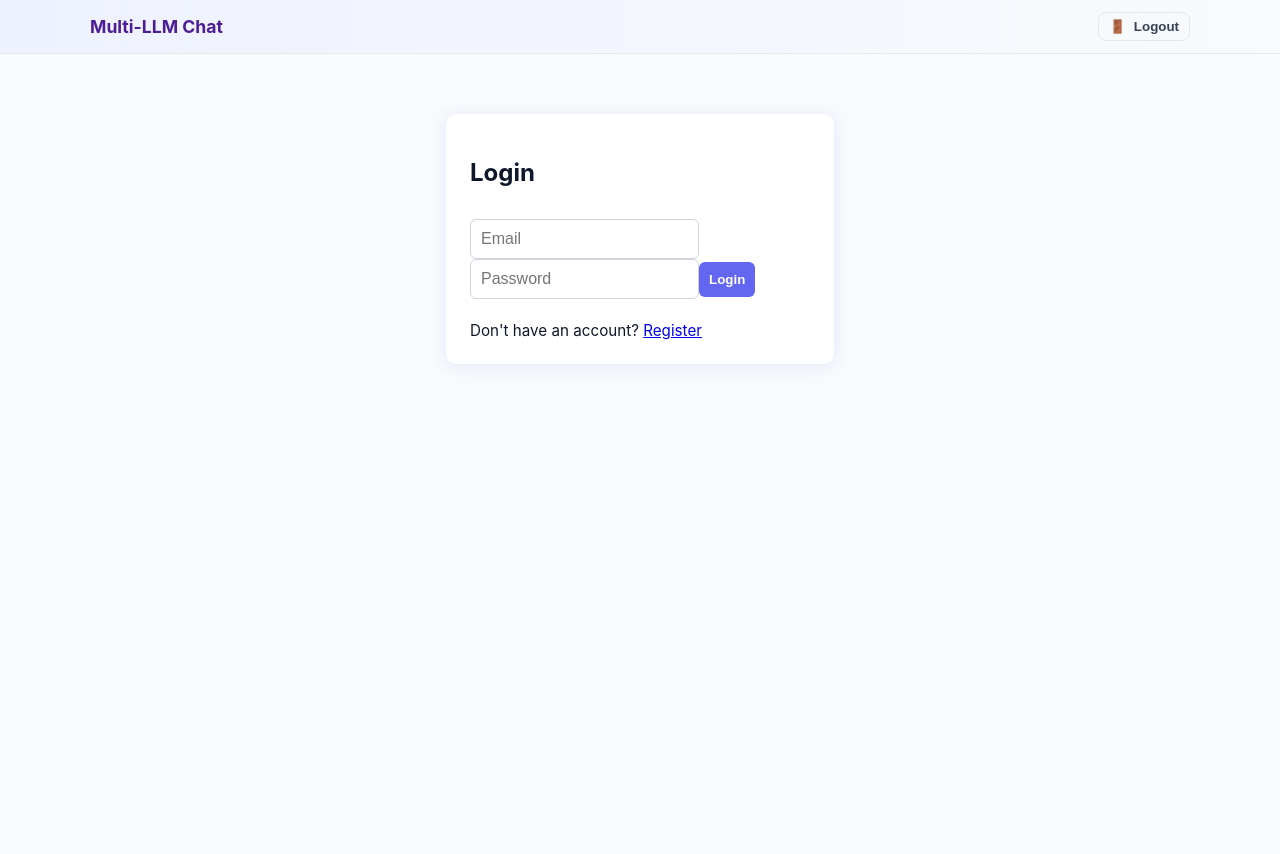
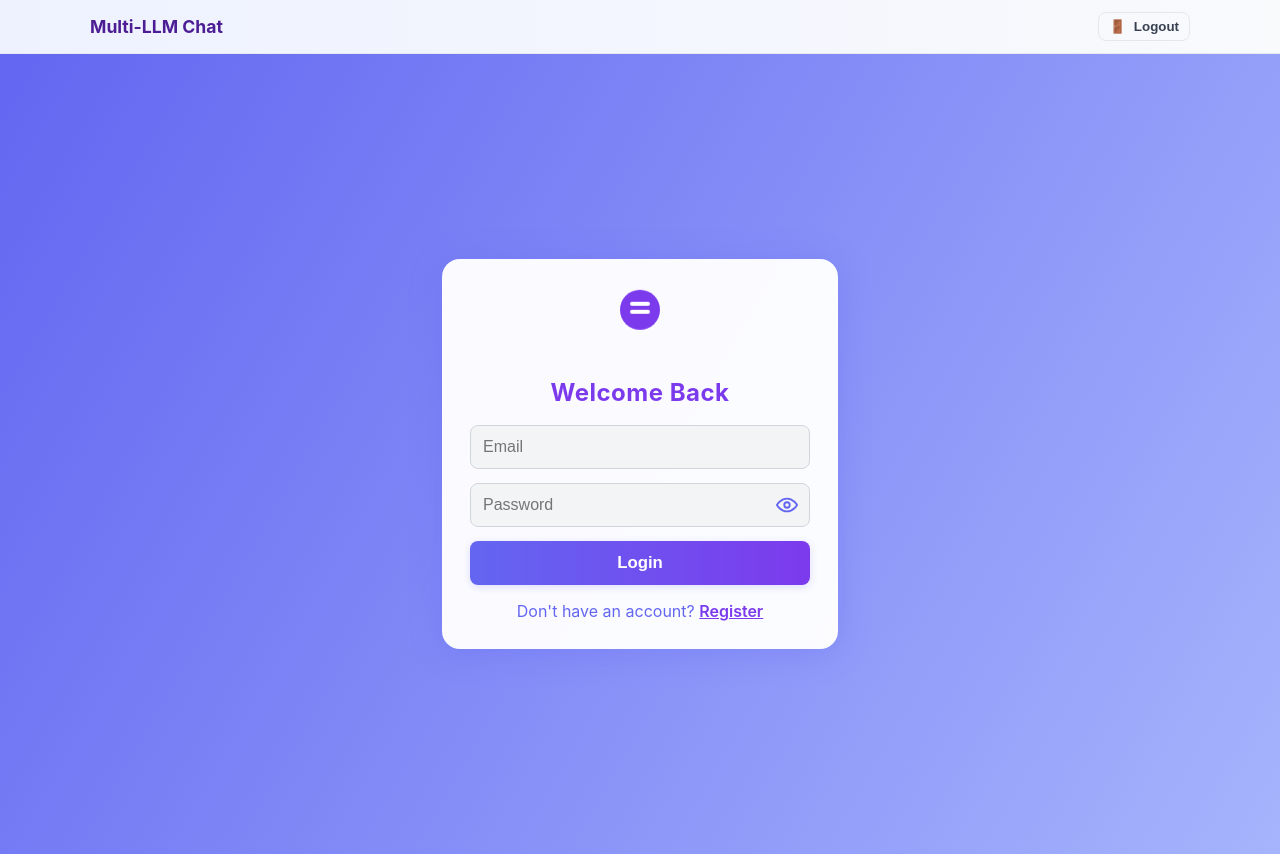
Before and after one commit to Subhadeep1999/multi-chat-llm-ui, an Angular app: page / in a window 1280 px wide. Before the commit the page ends 800 px from the top, so only its background shows below. Built offline with nearby package versions, Linux system fonts and the light colour scheme.

Commit message:
feat: implement password visibility toggle in login and registration forms

```diff
--- a/src/app/pages/login/login.component.css
+++ b/src/app/pages/login/login.component.css
@@ -1,34 +1,135 @@
-.login-container, .register-container {
-  max-width: 340px;
-  margin: 60px auto;
-  padding: 24px;
-  background: #fff;
-  border-radius: 10px;
-  box-shadow: 0 2px 16px #6366f122;
+/* Password field with eye icon */
+.password-field {
+  position: relative;
+  width: 100%;
+  display: flex;
+  align-items: center;
+}
+.password-field input {
+  flex: 1;
+}
+.eye-icon {
+  position: absolute;
+  right: 12px;
+  top: 50%;
+  transform: translateY(-50%);
+  cursor: pointer;
+  user-select: none;
+  display: flex;
+  align-items: center;
+}
+body, .login-bg-animated {
+  min-height: 100vh;
+  width: 100vw;
+  margin: 0;
+  padding: 0;
+  overflow: hidden;
+  background: linear-gradient(120deg, #6366f1 0%, #a5b4fc 100%);
+  animation: gradientMove 8s ease-in-out infinite alternate;
+}
+
+@keyframes gradientMove {
+  0% { background-position: 0% 50%; }
+  100% { background-position: 100% 50%; }
+}
+
+.login-cards-wrapper {
+  display: flex;
+  justify-content: center;
+  align-items: center;
+  min-height: 100vh;
+  gap: 40px;
+}
+
+.login-card, .register-card {
+  width: 340px;
+  background: rgba(255,255,255,0.97);
+  border-radius: 18px;
+  box-shadow: 0 4px 32px #6366f155;
+  padding: 36px 28px 28px 28px;
   display: flex;
   flex-direction: column;
-  gap: 12px;
+  align-items: center;
+  animation: fadeInUp 0.7s cubic-bezier(.23,1.01,.32,1) both;
+}
+
+@keyframes fadeInUp {
+  0% { opacity: 0; transform: translateY(40px); }
+  100% { opacity: 1; transform: none; }
+}
+
+.chat-icon {
+  margin-bottom: 12px;
+  animation: bounce 1.5s infinite alternate;
+}
+@keyframes bounce {
+  0% { transform: translateY(0); }
+  100% { transform: translateY(-10px); }
+}
+
+h2 {
+  margin-bottom: 18px;
+  color: #7c3aed;
+  font-weight: 700;
+  letter-spacing: 0.5px;
+}
+form {
+  width: 100%;
+  display: flex;
+  flex-direction: column;
+  gap: 14px;
 }
 input {
-  padding: 10px;
-  border-radius: 6px;
+  padding: 12px;
+  border-radius: 8px;
   border: 1px solid #d1d5db;
   font-size: 1rem;
+  background: #f3f4f6;
+  transition: border 0.2s;
+}
+input:focus {
+  border: 1.5px solid #6366f1;
+  outline: none;
 }
 button {
-  padding: 10px;
-  border-radius: 6px;
-  background: #6366f1;
+  padding: 12px;
+  border-radius: 8px;
+  background: linear-gradient(90deg, #6366f1 0%, #7c3aed 100%);
   color: #fff;
   border: none;
-  font-weight: 600;
+  font-weight: 700;
+  font-size: 1.05rem;
   cursor: pointer;
+  box-shadow: 0 2px 8px #6366f133;
+  transition: background 0.2s;
+}
+button:active {
+  background: #7c3aed;
 }
 .error {
   color: #ef4444;
-  font-size: 0.95rem;
+  font-size: 0.98rem;
+  text-align: center;
 }
 .register-link {
-  margin-top: 10px;
-  font-size: 0.95rem;
+  margin-top: 16px;
+  font-size: 1rem;
+  color: #6366f1;
 }
+.register-link a {
+  color: #7c3aed;
+  font-weight: 600;
+  text-decoration: underline;
+  cursor: pointer;
+}
+.register-card {
+  width: 340px;
+  background: rgba(255,255,255,0.97);
+  border-radius: 18px;
+  box-shadow: 0 4px 32px #6366f155;
+  padding: 36px 28px 28px 28px;
+  display: flex;
+  flex-direction: column;
+  align-items: center;
+  animation: fadeInUp 0.7s cubic-bezier(.23,1.01,.32,1) both;
+}
--- a/src/app/pages/login/login.component.html
+++ b/src/app/pages/login/login.component.html
@@ -1,13 +1,41 @@
-<div class="login-container">
-  <h2>Login</h2>
+<div class="login-bg-animated">
+  <div class="login-cards-wrapper">
+    <ng-container *ngIf="!showRegister; else registerBlock">
+      <div class="login-card">
+        <div class="chat-icon">
+          <svg width="48" height="48" viewBox="0 0 24 24" fill="none"><circle cx="12" cy="12" r="10" fill="#7c3aed"/><path d="M8 13h8M8 9h8" stroke="#fff" stroke-width="2" stroke-linecap="round"/></svg>
+        </div>
+        <h2>Welcome Back</h2>
         <form [formGroup]="form" (ngSubmit)="submit()">
           <input formControlName="email" placeholder="Email" type="email" />
-    <input formControlName="password" placeholder="Password" type="password" />
+          <div class="password-field">
+            <input [type]="showPassword ? 'text' : 'password'" formControlName="password" placeholder="Password" />
+            <span class="eye-icon" (click)="toggleShowPassword()">
+              <svg *ngIf="!showPassword" xmlns="http://www.w3.org/2000/svg" width="22" height="22" fill="none" viewBox="0 0 24 24"><path stroke="#6366f1" stroke-width="2" d="M1 12s4-7 11-7 11 7 11 7-4 7-11 7S1 12 1 12Z"/><circle cx="12" cy="12" r="3" stroke="#6366f1" stroke-width="2"/></svg>
+              <svg *ngIf="showPassword" xmlns="http://www.w3.org/2000/svg" width="22" height="22" fill="none" viewBox="0 0 24 24"><path stroke="#6366f1" stroke-width="2" d="M3 3l18 18M1 12s4-7 11-7c2.5 0 4.6.7 6.3 1.7M23 12s-4 7-11 7c-2.5 0-4.6-.7-6.3-1.7"/><circle cx="12" cy="12" r="3" stroke="#6366f1" stroke-width="2"/></svg>
+            </span>
+          </div>
           <button type="submit" [disabled]="loading">Login</button>
           <div class="error" *ngIf="error">{{ error }}</div>
         </form>
         <div class="register-link">
-    Don't have an account? <a href="#" (click)="toggleRegister(); $event.preventDefault()">Register</a>
+          Don't have an account?
+          <a href="#" (click)="toggleRegister(); $event.preventDefault()">Register</a>
         </div>
-  <app-register *ngIf="showRegister" (registered)="showRegister=false"></app-register>
       </div>
+    </ng-container>
+    <ng-template #registerBlock>
+      <div class="register-card">
+        <div class="chat-icon">
+          <svg width="48" height="48" viewBox="0 0 24 24" fill="none"><circle cx="12" cy="12" r="10" fill="#7c3aed"/><path d="M8 13h8M8 9h8" stroke="#fff" stroke-width="2" stroke-linecap="round"/></svg>
+        </div>
+        <h2>Create Account</h2>
+        <app-register (registered)="showRegister=false"></app-register>
+        <div class="register-link">
+          Already have an account?
+          <a href="#" (click)="toggleRegister(); $event.preventDefault()">Login</a>
+        </div>
+      </div>
+    </ng-template>
+  </div>
+</div>
--- a/src/app/pages/login/login.component.ts
+++ b/src/app/pages/login/login.component.ts
@@ -17,6 +17,7 @@ export class LoginComponent {
   error: string = '';
   loading = false;
   showRegister = false;
+  showPassword = false;
 
   constructor(private fb: FormBuilder, private http: HttpClient, private router: Router) {
     this.form = this.fb.group({
@@ -44,4 +45,8 @@ export class LoginComponent {
   toggleRegister() {
     this.showRegister = !this.showRegister;
   }
+
+  toggleShowPassword() {
+    this.showPassword = !this.showPassword;
+  }
 }
--- a/src/app/pages/register/register.component.css
+++ b/src/app/pages/register/register.component.css
@@ -1,3 +1,63 @@
+.password-field {
+  position: relative;
+  width: 100%;
+  display: flex;
+  align-items: center;
+}
+.password-field input {
+  flex: 1;
+}
+.eye-icon {
+  position: absolute;
+  right: 12px;
+  top: 50%;
+  transform: translateY(-50%);
+  cursor: pointer;
+  user-select: none;
+  display: flex;
+  align-items: center;
+}
 .register-container {
-  /* Inherit styles from login for consistency */
+  width: 100%;
+  display: flex;
+  flex-direction: column;
+  align-items: center;
 }
+form {
+  width: 100%;
+  display: flex;
+  flex-direction: column;
+  gap: 14px;
+}
+input {
+  padding: 12px;
+  border-radius: 8px;
+  border: 1px solid #d1d5db;
+  font-size: 1rem;
+  background: #f3f4f6;
+  transition: border 0.2s;
+}
+input:focus {
+  border: 1.5px solid #6366f1;
+  outline: none;
+}
+button {
+  padding: 12px;
+  border-radius: 8px;
+  background: linear-gradient(90deg, #6366f1 0%, #7c3aed 100%);
+  color: #fff;
+  border: none;
+  font-weight: 700;
+  font-size: 1.05rem;
+  cursor: pointer;
+  box-shadow: 0 2px 8px #6366f133;
+  transition: background 0.2s;
+}
+button:active {
+  background: #7c3aed;
+}
+.error {
+  color: #ef4444;
+  font-size: 0.98rem;
+  text-align: center;
+}
--- a/src/app/pages/register/register.component.html
+++ b/src/app/pages/register/register.component.html
@@ -2,8 +2,20 @@
   <h2>Register</h2>
   <form [formGroup]="form" (ngSubmit)="submit()">
     <input formControlName="email" placeholder="Email" type="email" />
-    <input formControlName="password" placeholder="Password" type="password" />
-    <input formControlName="confirmPassword" placeholder="Confirm Password" type="password" />
+    <div class="password-field">
+      <input [type]="showPassword ? 'text' : 'password'" formControlName="password" placeholder="Password" />
+      <span class="eye-icon" (click)="toggleShowPassword()">
+        <svg *ngIf="!showPassword" xmlns="http://www.w3.org/2000/svg" width="22" height="22" fill="none" viewBox="0 0 24 24"><path stroke="#6366f1" stroke-width="2" d="M1 12s4-7 11-7 11 7 11 7-4 7-11 7S1 12 1 12Z"/><circle cx="12" cy="12" r="3" stroke="#6366f1" stroke-width="2"/></svg>
+        <svg *ngIf="showPassword" xmlns="http://www.w3.org/2000/svg" width="22" height="22" fill="none" viewBox="0 0 24 24"><path stroke="#6366f1" stroke-width="2" d="M3 3l18 18M1 12s4-7 11-7c2.5 0 4.6.7 6.3 1.7M23 12s-4 7-11 7c-2.5 0-4.6-.7-6.3-1.7"/><circle cx="12" cy="12" r="3" stroke="#6366f1" stroke-width="2"/></svg>
+      </span>
+    </div>
+    <div class="password-field">
+      <input [type]="showConfirmPassword ? 'text' : 'password'" formControlName="confirmPassword" placeholder="Confirm Password" />
+      <span class="eye-icon" (click)="toggleShowConfirmPassword()">
+        <svg *ngIf="!showConfirmPassword" xmlns="http://www.w3.org/2000/svg" width="22" height="22" fill="none" viewBox="0 0 24 24"><path stroke="#6366f1" stroke-width="2" d="M1 12s4-7 11-7 11 7 11 7-4 7-11 7S1 12 1 12Z"/><circle cx="12" cy="12" r="3" stroke="#6366f1" stroke-width="2"/></svg>
+        <svg *ngIf="showConfirmPassword" xmlns="http://www.w3.org/2000/svg" width="22" height="22" fill="none" viewBox="0 0 24 24"><path stroke="#6366f1" stroke-width="2" d="M3 3l18 18M1 12s4-7 11-7c2.5 0 4.6.7 6.3 1.7M23 12s-4 7-11 7c-2.5 0-4.6-.7-6.3-1.7"/><circle cx="12" cy="12" r="3" stroke="#6366f1" stroke-width="2"/></svg>
+      </span>
+    </div>
     <button type="submit" [disabled]="loading">Register</button>
     <div class="error" *ngIf="error">{{ error }}</div>
   </form>
--- a/src/app/pages/register/register.component.ts
+++ b/src/app/pages/register/register.component.ts
@@ -14,6 +14,8 @@ export class RegisterComponent {
   form: FormGroup;
   error: string = '';
   loading = false;
+  showPassword = false;
+  showConfirmPassword = false;
   @Output() registered = new EventEmitter<void>();
 
   constructor(private fb: FormBuilder, private http: HttpClient) {
@@ -44,4 +46,11 @@ export class RegisterComponent {
       }
     });
   }
+
+  toggleShowPassword() {
+    this.showPassword = !this.showPassword;
+  }
+  toggleShowConfirmPassword() {
+    this.showConfirmPassword = !this.showConfirmPassword;
+  }
 }
```
Lines whose indentation alone changed are shown as unchanged.
